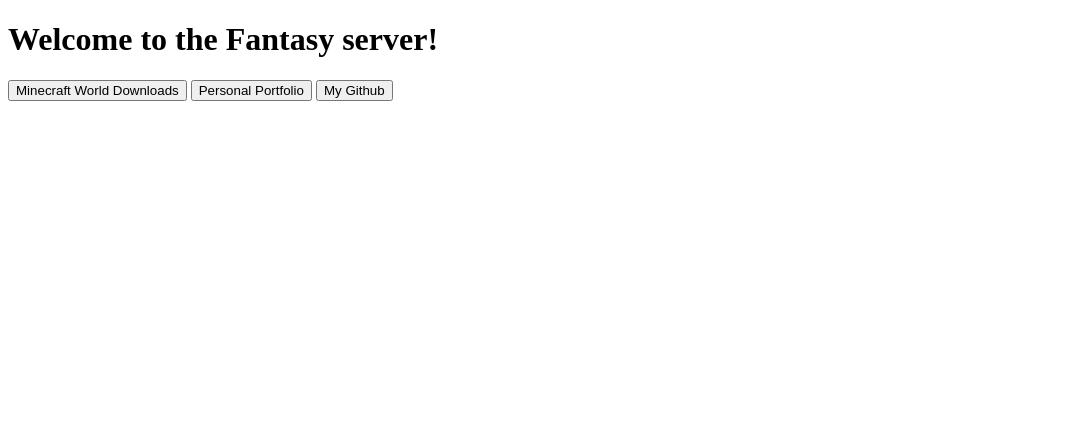
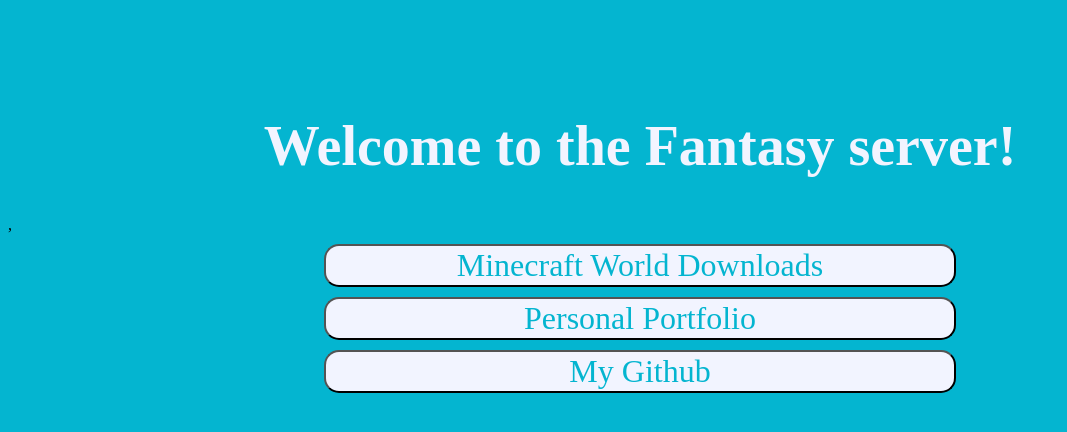
Before and after one commit to Thrasherop/WDD130-Folder, a plain HTML site: page Fantasy_Web/index.html in a window 1280 px wide. Shown: the whole page, without its empty margins (0-1067 px from the left). Drawn offline with Linux system fonts and the light colour scheme; a web font is replaced by a local one.

Commit message:
Styled the home page

```diff
--- a/Fantasy_Web/index.html
+++ b/Fantasy_Web/index.html
@@ -4,6 +4,8 @@
     <meta charset="UTF-8">
     <meta http-equiv="X-UA-Compatible" content="IE=edge">
     <meta name="viewport" content="width=device-width, initial-scale=1.0">
+    <link rel="icon" href="assets/fantasy-favicon.ico" type="image/x-icon">
+    <link type="text/css" rel="stylesheet" href="styles/style.css">
     <title>Fantasy Web</title>
 </head>
 <body>
@@ -11,10 +13,9 @@
     <!-- NO header or footer is necessary-->
 
     <main>
-
         <h1 id="home-welcome">Welcome to the Fantasy server!</h1>
 
-        <nav>
+        <nav id="home-nav">,
             <button id="download-home-btn" class="home-btn">Minecraft World Downloads</button>
             <button id="portfolio-home-btn" class="home-btn">Personal Portfolio</button>
             <button id="github-home-btn" class="home-btn">My Github</button>
--- /dev/null
+++ b/Fantasy_Web/styles/style.css
@@ -0,0 +1,72 @@
+@import url('https://fonts.googleapis.com/css2?family=Mansalva&family=Playfair+Display:ital@1&display=swap');
+
+:root {
+  /* change the values below to your colors from your palette */
+  --primary-color: #04B5D0;
+  --secondary-color: #f2f6d0;
+  --accent1-color: #F2F4FF;
+  --accent2-color:#E7C24F;
+
+  /* change the values below to your chosen font(s) */
+  --heading-font: "IM Fell French Canon SC";
+  --paragraph-font: Lato, Helvetica, sans-serif;
+
+  /* these colors below should be chosen from among your palette colors above */
+  --headline-color-on-white: var(--primary-color);  /* headlines on a white background */
+  --headline-color-on-color: var(--accent1-color); /* headlines on a colored background */
+  --paragraph-color-on-white: var(--secondary-color); /* paragraph text on a white background */
+  --paragraph-color-on-color: var(--accent1-color); /* paragraph text on a colored background */
+  --paragraph-background-color: var(--primary-color)  ;
+  --nav-link-color: var(--accent1-color);
+  --nav-background-color: var(--primary-color);
+  --nav-hover-link-color: var(--primary-color);
+  --nav-hover-background-color: var(--accent1-color);
+}
+
+body {
+    background-color: var(--primary-color);
+}
+
+
+.home-nav {
+    text-align: center;
+}
+
+.home-btn {
+
+    /* Location on screen */
+    text-align: center;
+    margin: 0 auto;
+    display: block;
+    margin-top: 10px;
+
+    /* Sizing */
+    width: 50%;
+    height: 6%;
+
+    /* Styling */
+    font-size: 2em;
+    font-family: Mansalva;
+    background-color: var(--accent1-color);
+    color: var(--primary-color);
+
+    border-radius: 15px;
+
+
+}
+
+.home-btn:hover {
+    cursor: pointer;
+    transform: scale(1.1);
+}
+
+
+
+#home-welcome {
+    margin-top: 9%;
+    margin-bottom: 3%;
+    font-size: 3.5em;
+    text-align: center;
+    font-family: Mansalva;
+    color: var(--accent1-color);
+}
```
Also changed, not shown: Fantasy_Web/assets/fantasy-favicon.ico (added).
